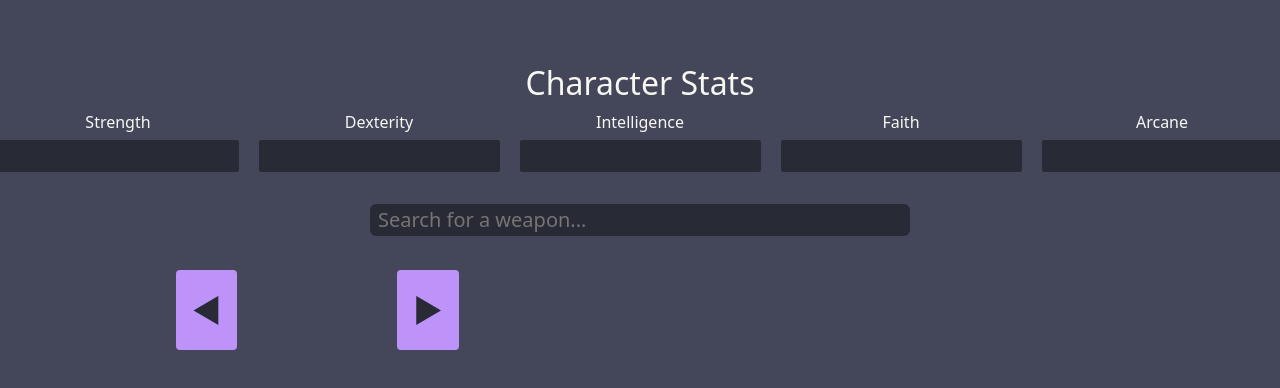
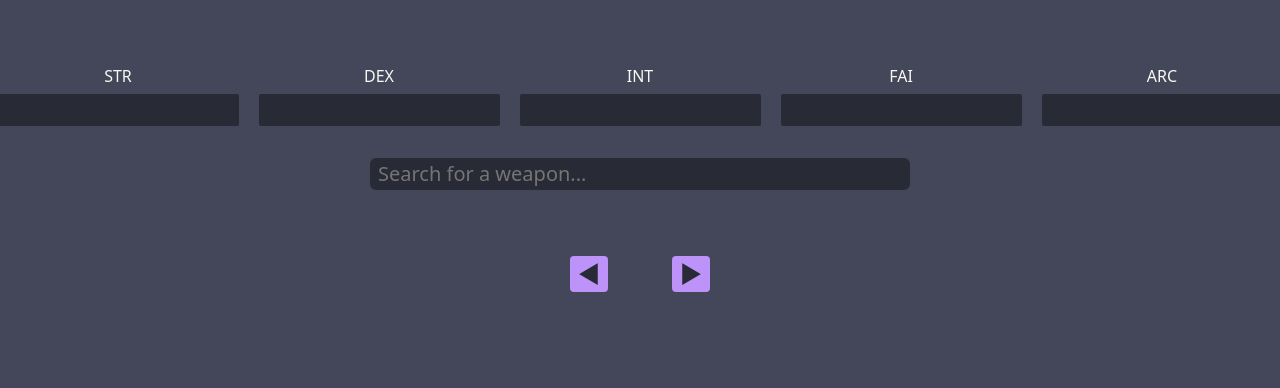
Before and after one commit to Plutoneus/simple-weapon-search, a Vue app: page / in a window 1280 px wide. Shown: the top 388 px of the page. Built offline with nearby package versions, Linux system fonts and the light colour scheme.

Commit message:
formatting whole page

```diff
--- a/src/components/CharacterSheet.vue
+++ b/src/components/CharacterSheet.vue
@@ -1,25 +1,24 @@
 <template>
-  <h2 class="text-center">Character Stats</h2>
     <div class="form-container">
         <form class="text-center">
             <label>
-                Strength
+                STR
                 <input class="stat-input" type="number" v-model.number="str" @input="emitUpdate">
             </label>
             <label>
-                Dexterity
+                DEX
                 <input class="stat-input" type="number" v-model.number="dex" @input="emitUpdate">
             </label>
             <label>
-                Intelligence
+                INT
                 <input class="stat-input" type="number" v-model.number="int" @input="emitUpdate">
             </label>
             <label>
-                Faith
+                FAI
                 <input class="stat-input" type="number" v-model.number="fai" @input="emitUpdate">
             </label>
             <label>
-                Arcane
+                ARC
                 <input class="stat-input" type="number" v-model.number="arc" @input="emitUpdate">
             </label>
         </form>
@@ -65,14 +64,18 @@ export default {
 }
 form {
   display: flex;
+  justify-content: center;
   gap: 1rem;
 }
+// label {
+//   display: flex;
+//   justify-content: center;
+// }
 .stat-input {
     display: flex;
-    margin-top: .25rem;
-    margin-bottom: .25rem;
-    // font-size: 50%;
+    margin: .25rem 0rem;
     height: 60%;
+    // width: 60%;
     outline: none;
     background-color: $color-darkest;
     border-radius: 4px;
--- a/src/components/WeaponCard.vue
+++ b/src/components/WeaponCard.vue
@@ -38,11 +38,10 @@ export default {
     width: 100%;
     height: 180px;
     object-fit: contain;
-    padding: .5rem;
+    padding: 0rem;
 }
 .card {
-    width: 100%;
-    margin: 1rem 0;
+    // width: 100%;
     transition: box-shadow 0.3s ease, transform 0.3s ease, background-color 0.3s ease, scale 0.3s ease, border 0.5s ease;
     background-color: $color-secondary !important;
     border: 1px solid $color-accent !important;
--- a/src/components/WeaponSearch.vue
+++ b/src/components/WeaponSearch.vue
@@ -6,8 +6,10 @@
                 <WeaponCard :weapon="weapon" />
             </div>
         </div>
+        <div class="page-nav">
             <button class="nav-arrow" @click="previousPage">◀</button>
             <button class="nav-arrow" @click="nextPage">▶</button>
+        </div>
     </div>
 </template>
 
@@ -34,7 +36,7 @@ export default {
             if (!searchQuery) return;
             this.currentQuery = searchQuery;  // Save the query
             try {
-                const response = await axios.get(`https://eldenring.fanapis.com/api/weapons?name=${encodeURIComponent(searchQuery)}&limit=12&page=${this.currentPage}`);
+                const response = await axios.get(`https://eldenring.fanapis.com/api/weapons?name=${encodeURIComponent(searchQuery)}&limit=6&page=${this.currentPage}`);
                 this.weapons = response.data.data;
                 console.log(response.data.count)
             } catch (error) {
@@ -83,27 +85,28 @@ export default {
 
 <style lang="scss">
 .custom-row {
-    margin-right: 3rem;
-    margin-left: 3rem;
+    margin: 0rem 3rem;
 }
 .custom-col {
     padding: 1rem;
     margin-bottom: 3rem;
 }
+.page-nav {
+    display: flex;
+    justify-content: center;
     .nav-arrow {
-    font-size: 2rem;
+        font-size: 1.5rem;
         color: $color-darkest;
         background-color: $color-accent;
         border: none;
-    padding: 1rem;
-    margin-left: 5rem;
-    margin-right: 5rem;
-    margin-bottom: 2rem;
+        padding: 0rem .5rem;
+        margin: 2rem 2rem;
         border-radius: 4px;
         transition: opacity 0.3s ease;
         &:hover {
             background-color: $color-accent;
-        opacity: 60%;
+            opacity: 80%;
+        }
     }
 }
 </style>
```
Lines whose indentation alone changed are shown as unchanged.
